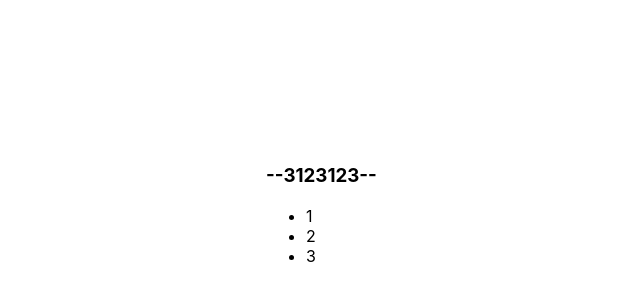
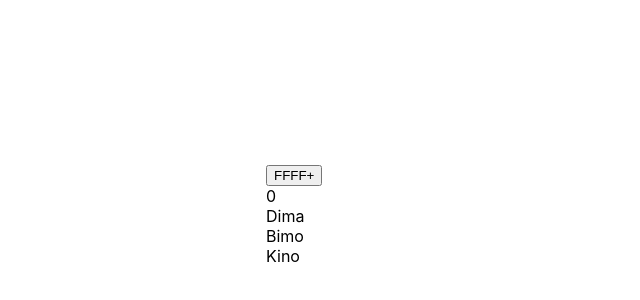
Before and after one commit to xyzimusic/react-ts, a React (Create React App) app: page / in a window 1280 px wide. Shown: the part 36-336 px from the top of the page, without its empty margins (74-714 px from the left). Built offline with nearby package versions, Linux system fonts and the light colour scheme.

Commit message:
react-18

```diff
--- a/src/App.tsx
+++ b/src/App.tsx
@@ -4,6 +4,7 @@ import {RatingValueType} from './components/Rating/Rating';
 import Accordion from './components/Accordion/Accordion';
 import Select from './components/Select/Select';
 import SelfControlledAccordion from './components/Accordion/SelfControlledAccordion';
+import {Example} from './components/memo/ReactMemo';
 
 
 function App() {
@@ -25,7 +26,8 @@ function App() {
     const [value,setValue] = useState('2')
     return (
         <div className="App">
-            <SelfControlledAccordion titleValue={'3123123'}></SelfControlledAccordion>
+            <Example></Example>
+            {/*<SelfControlledAccordion titleValue={'3123123'}></SelfControlledAccordion>*/}
             {/*<Accordion onClick={onClick}*/}
             {/*           titleValue={'Menu'}*/}
             {/*           collapsed={accordionCollapsed}*/}
--- /dev/null
+++ b/src/components/memo/ReactMemo.tsx
@@ -0,0 +1,34 @@
+import React, {useState} from 'react';
+
+
+export const NewMessagesCounter = (props:any) =>{
+    return <div>{props.count}</div>
+}
+
+export const UsersSecter = (props: {users:Array<string>}) =>{
+    console.log('users rendering')
+    return <div>{props.users.map((u,i)=>{
+        return <div>{u}</div>
+    })}</div>
+}
+
+
+const Users = React.memo(UsersSecter)
+
+export const Example =() =>{
+
+    const [counter,setCounter] = useState(0)
+    const [users,setUsers] = useState(['Dima','Bimo','Kino'])
+
+    return(
+        <>
+            <button onClick={()=>{
+                setCounter(counter+1)
+            }}>FFFF+</button>
+            <NewMessagesCounter count={counter}></NewMessagesCounter>
+
+            <Users users={users}></Users>
+        </>
+
+    )
+}
```
Also changed, not shown: 1 other file (tests, documents, lock files or other folders).
